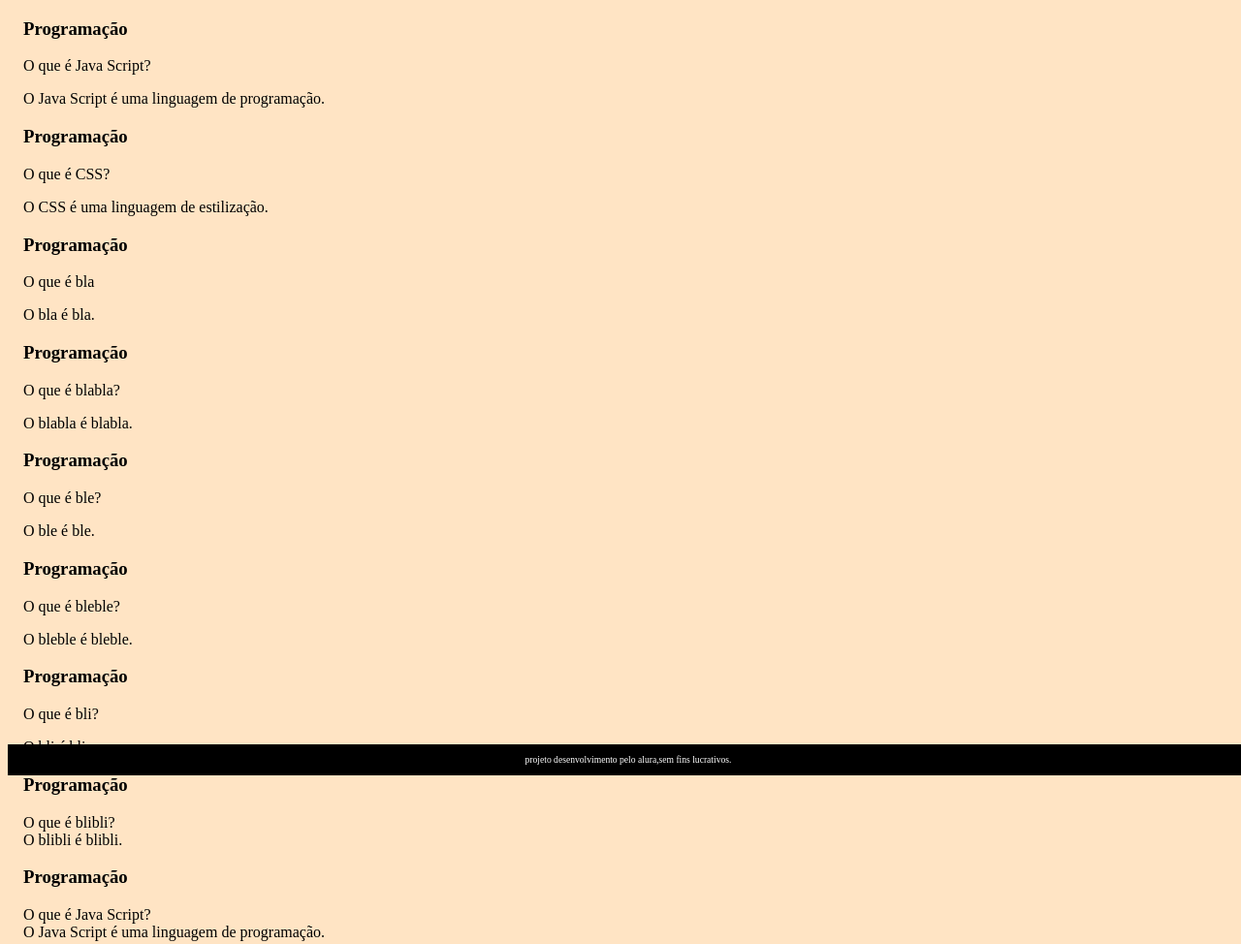
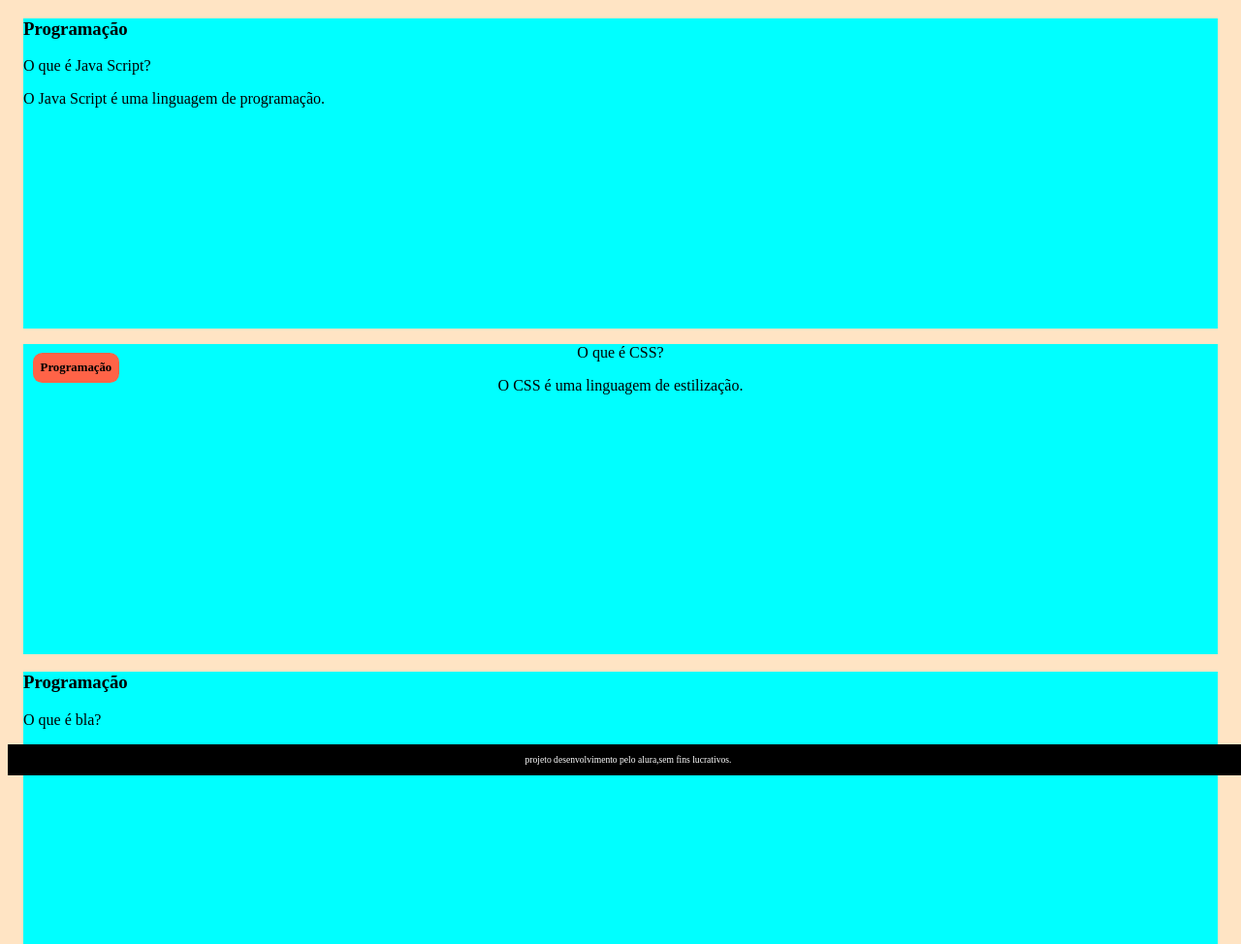
Before and after one commit to toddymanu/fuma-a3T, a plain HTML site: page index.html in a window 1280 px wide. Shown: the top 974 px of the page at 97% size. Drawn offline with Linux system fonts and the light colour scheme; files that its build step writes are made by us from their sources.

Commit message:
Add files via upload

```diff
--- a/assets/style.css
+++ b/assets/style.css
@@ -1,9 +1,6 @@
 body {
     background-color: bisque;
     font-family: Bai Jamjuree;
-}
-#container {
-    display:flex ;
 }
 footer {
     background-color: black;
@@ -18,6 +15,26 @@ footer p{
     font-size: 0.6rem;
     margin-top: 0,5rem;
 }
+#container {
+    display:flex ;
+}
 .cartao {
     margin: 1rem 1rem;
+    background-color: aqua;
+    height: 20rem;
+    flex-grow: 1;
+    flex-basis: calc(33% -6rem);
 }
+.cartao__conteudo {
+    text-align: center;
+    height: 100%;
+}
+.cartao__conteudo h3 {
+    background-color: tomato;
+    text-align: left;
+    padding: 0.5rem;
+    position: absolute;
+    margin: 0.6rem;
+    border-radius: 0.6rem;
+    font-size: 1vw;
+}
--- a/index.html
+++ b/index.html
@@ -3,7 +3,7 @@
 <head>
     <meta charset="UTF-8">
     <meta name="viewport" content="width=device-width, initial-scale=1.0">
-    <link rel="stylesheet" href="style.css">
+    <link rel="stylesheet" href="assets/style.css">
     <title>flashcard</title>
 </head>
 <body>
@@ -37,7 +37,7 @@
                     <div class="cartao_conteudo">
                             <h3> Programação </h3>
                                    <div class="cartao_conteudo_pergunta">
-                                      <p>O que é bla</p>
+                                      <p>O que é bla?</p>
                                     </div>
                                   <div class="cartao_conteudo_resposta">
                                        <p>O bla é bla.</p>
@@ -95,10 +95,10 @@
                             <div class="cartao__conteudo">
                                     <h3> Programação </h3>
                                           <div class="cartao__conteudo__pergunta">
-                                                O que é blibli?
+                                                <p>O que é blibli?</p>
                                             </div>
                                            <div class="cartao__conteudo__resposta">
-                                                O blibli é blibli.
+                                                <p>O blibli é blibli.</p>
                                              </div>
                                             </div>
 
@@ -106,10 +106,10 @@
                                 <div class="cartao_conteudo">
                                         <h3> Programação </h3>
                                                <div class="cartao_conteudo_pergunta">
-                                                  O que é Java Script?
+                                                  <p>O que é Java Script?</p>
                                                 </div>
                                               <div class="cartao_conteudo_resposta">
-                                                   O Java Script é uma linguagem de programação.
+                                                   <p>O Java Script é uma linguagem de programação.</p>
                                                  </div>
                                                 </div>
                                          </article>
```
